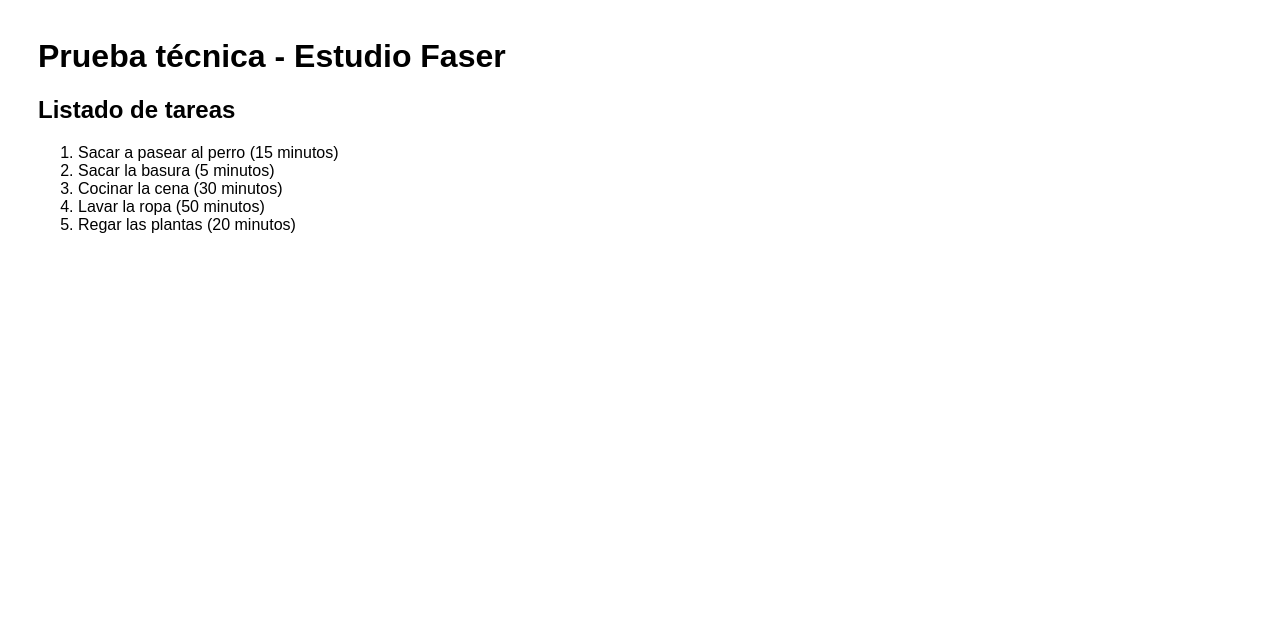
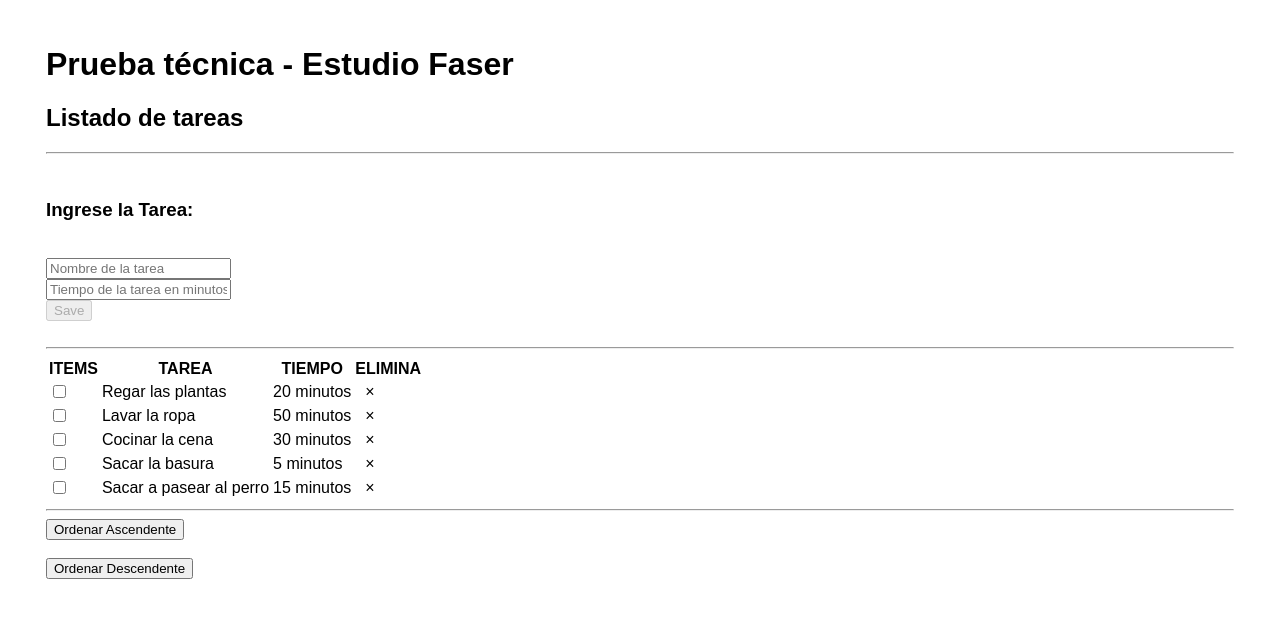
Before and after one commit to pgqueme/faser-prueba-tecnica, an Angular app: page / in a window 1280 px wide. Shown: the top 618 px of the page. Built offline with nearby package versions, Linux system fonts and the light colour scheme.

Commit message:
Proyecto Final

```diff
--- a/src/app/app.component.html
+++ b/src/app/app.component.html
@@ -1,7 +1,69 @@
 <div class="container">
-	<h1>Prueba técnica - Estudio Faser</h1>
-	<h2>Listado de tareas</h2>
-	<ol>
-		<li *ngFor="let tarea of tareas">{{tarea.titulo}} ({{tarea.minutos}} minutos)</li>
-	</ol>
+	<head>
+
+		<link href="https://cdn.jsdelivr.net/npm/bootstrap@5.3.0-alpha1/dist/css/bootstrap.min.css" rel="stylesheet" integrity="sha384-GLhlTQ8iRABdZLl6O3oVMWSktQOp6b7In1Zl3/Jr59b6EGGoI1aFkw7cmDA6j6gD" crossorigin="anonymous">
+		<script src="https://cdn.jsdelivr.net/npm/bootstrap@5.3.0-alpha1/dist/js/bootstrap.bundle.min.js" integrity="sha384-w76AqPfDkMBDXo30jS1Sgez6pr3x5MlQ1ZAGC+nuZB+EYdgRZgiwxhTBTkF7CXvN" crossorigin="anonymous"></script>
+	</head>
+	<body>
+
+		<h1>Prueba técnica - Estudio Faser</h1>
+		<h2>Listado de tareas</h2>
+	<hr>
+	<br>
+
+	<h3>Ingrese la Tarea: </h3>
+	<br>
+	<input class="form-control" placeholder="Nombre de la tarea" type="text" [(ngModel)]="nombreTarea" id="tarea" >
+	<br>
+	<input class="form-control" placeholder="Tiempo de la tarea en minutos" type="text" [(ngModel)]="horaTime" id="tiempo" >
+	<br>
+	<button type="submit" class="btn btn-primary" [disabled]="!nombreTarea && !horaTime" (click)="saveTareas()" >Save</button>
+	<br>
+	<br>
+	<hr>
+	<table  class="table table-bordered">
+		<thead class="thead-dark">
+			<!-- TITULOS -->
+			<tr scope="col">
+					<!-- COLUMNAS -->
+					<th > <strong>  ITEMS 	</strong> </th>
+					<th > <strong> TAREA  	</strong></th>
+					<th > <strong> TIEMPO 	</strong></th>
+					<th > <strong> ELIMINA	</strong> </th>
+
+			</tr>
+		</thead>
+		<tbody *ngFor="let tarea of tareas; let indice = index; " [class.tachado] = "tarea.terminada" >
+			<!-- TAREAS -->
+			<tr>
+				<!-- FILAS -->
+
+				<!-- ITEMS -->
+				<td>
+					<input [(ngModel)]="tarea.terminada" (change)="changeStadeTask()" type="checkbox" >
+				</td>
+				<!-- TAREAS -->
+				<td>
+					{{tarea.nombre}}
+				</td>
+				<!-- TIEMPO DE LAS TAREAS -->
+				<td >
+						{{tarea.hora}} minutos
+					</td>
+				<!-- ELIMINAR -->
+				<td>
+					<a (click)="deleteTarea(indice)" class="enlace-eliminar ">  &times;</a>
+				</td>
+
+			</tr>
+
+		</tbody>
+	</table>
+	<hr>
+	<!-- BOTONES PARA ORDENAR -->
+	<button type="button" class="btn btn-success" (click)="ordenarListA()" >Ordenar Ascendente</button>
+	<br>
+	<br>
+	<button type="button" class="btn btn-danger" (click)="ordenarListD()" >Ordenar Descendente</button>
+</body>
 </div>
--- a/src/app/app.component.scss
+++ b/src/app/app.component.scss
@@ -5,3 +5,17 @@
 h1 {
     margin-top: 0px;
 }
+
+a.enlace-eliminar{
+    margin-left: 10px;
+    text-decoration: none;
+    font-size: 1rem;
+    cursor: pointer;;
+}
+.tachado{
+    text-decoration: underline;
+    color: gold;
+    font-size: 50px;
+    font-weight: bold;
+
+}
--- a/src/app/app.component.ts
+++ b/src/app/app.component.ts
@@ -1,24 +1,93 @@
-import { Component } from '@angular/core';
+import { Component, OnInit } from '@angular/core';
 import { AppService } from './app.service';
 import { Tarea } from './tarea';
+
 
 @Component({
 	selector: 'app-root',
 	templateUrl: './app.component.html',
 	styleUrls: ['./app.component.scss']
 })
-export class AppComponent {
-	tareas: Tarea[];
+export class AppComponent implements OnInit{
+
 
 	constructor(
-        public service: AppService,
+        public service: AppService
 	) { }
+
+	// Variables para el ingreso de los datos
+	nombreTarea="";
+	horaTime: Number;
+	id: Number;
+	// una varible publica el cual sera un arreglo vacion de la clase Tarea
+	public tareas: Tarea[] = []
+
+	// Funcion para guardar las tareas ingresadas por el usuario
+	saveTareas(){
+		// Nueva variba para guardar los datos de las nuevas tareas
+		const nuevaTarea = new Tarea(this.id,this.nombreTarea, this.horaTime);
+		// VALIDACION PARA QUE AL INGRESAR EL USUARIO VALIDE LA HORA en Number
+		// y no reciba strings
+		if ( this.horaTime[3] !== this.horaTime[2]  ){
+			alert("Debes ingresar un dato correcto")
+		}else{
+			// Insertamos los datos en la variable
+			this.tareas.push(nuevaTarea);
+			this.service.getTareas();
+			console.log(this.tareas);
+			// validadion para limpiar el input
+			this.nombreTarea="";
+			this.horaTime= null;
+
+		}
+	}
+
+	// Funcion para eliminar la tarea seleccionada
+	deleteTarea(indice: number){
+		const confirmar = confirm("ALERTA, VAS A ELIMINAR UNA TAREA, ¿DESEAS SEGUIR?")
+		if(!confirmar){
+			return;
+		}
+		// eliminamos los arreglos
+		this.tareas.splice(indice,1);
+		this.service.saveTareas(this.tareas);
+	}
+
+	// Funciones para ordenas las tareas de acuerdo al tiempo
+	// Funcion para ordenar la lista ascendente
+	ordenarListA(){
+		this.tareas.sort((a, b)=> (
+			// validacion pra comparan las horas ingresadas y poder ordenarlas en orde ascendente
+			a.hora > b.hora ? 1 : -1));
+			// Verificacion de los datos ordenados
+			console.log(this.tareas);
+
+		}
+		// Funcion para ordenar la lista Descendente
+		ordenarListD(){
+			this.tareas.sort((a, b)=> (
+				// validacion para comparar las horas ingresadas y poder ordenarlas en orde descendente
+				a.hora < b.hora ? 1 : -1));
+				// Verificacion de los datos ordenados
+				console.log(this.tareas);
+
+	}
+
+	// Funcion para poder usar el checklist y eliminar la tarea seleccionada
+	changeStadeTask(){
+		this.service.saveTareas(this.tareas);
+	}
 
 	ngOnInit() {
 		this.obtenerTareas();
 	}
 
+
+	// Asyc para poder obtener las tareas
 	async obtenerTareas() {
-		this.tareas = await this.service.obtenerTareas();
+		this.tareas =  await this.service.getTareas();
+
 	}
+
+
 }
--- a/src/app/app.service.ts
+++ b/src/app/app.service.ts
@@ -1,23 +1,40 @@
+// importacion de librerias de Angular
 import { Injectable } from '@angular/core';
+// importacion de clase Tarea
 import { Tarea } from './tarea';
 
-@Injectable()
+@Injectable({
+    providedIn: 'root'
+})
 export class AppService {
-    constructor(
+    // LocalStorage
+    CALVE_LOCAL_STORAGE = "tareas_angular"
 
-    ) { }
+    constructor() { }
 
-    public async obtenerTareas() {
+    // Funcion para obtener las tareas
+    getTareas():Tarea[]{
+
         try {
+            // Variable para guardar los datos
             var tareas: Tarea[] = [];
+            // datos por defecto
             tareas.push(new Tarea(1, 'Sacar a pasear al perro', 15));
             tareas.push(new Tarea(2, 'Sacar la basura', 5));
             tareas.push(new Tarea(3, 'Cocinar la cena', 30));
             tareas.push(new Tarea(4, 'Lavar la ropa', 50));
             tareas.push(new Tarea(5, 'Regar las plantas', 20));
+            tareas.reverse();
             return tareas;
         } catch (error) {
             return null;
         }
+        // Retorna un JSON para guardalas en el localStorage
+        return JSON.parse(localStorage.getItem(this.CALVE_LOCAL_STORAGE) || "[]")
+    }
+
+    // Funcion para Guardar las tareas
+    saveTareas(tareas: Tarea[]){
+        localStorage.setItem(this.CALVE_LOCAL_STORAGE, JSON.stringify(tareas))
     }
 }
--- a/src/app/tarea.ts
+++ b/src/app/tarea.ts
@@ -1,7 +1,20 @@
 export class Tarea {
+    // Variables publicas para el ingreso de los datos de las tareas
+    public nombre: string;
+    public hora: Number;
+    public terminada: boolean;
+    public id: Number;
     constructor(
-        public id: number,
-        public titulo: string,
-        public minutos: number,
-    ){}
+        id: Number,
+        nombreT: string,
+        horaT: Number,
+        terminada?:boolean
+    ){
+        // validacion para las tareas terminadas y poder eliminarlar
+        this.terminada = terminada ? terminada : false;
+        // ingreso de los datos de las tareas para poder manipularlos
+        this.id= id;
+        this.nombre = nombreT;
+        this.hora = horaT;
+    }
 }
```
Also changed, not shown: src/app/app.module.ts (+5 -2 lines), src/app/tareasPendiente.component.ts (added, +8 -0 lines), 1 other file (tests, documents, lock files or other folders).
